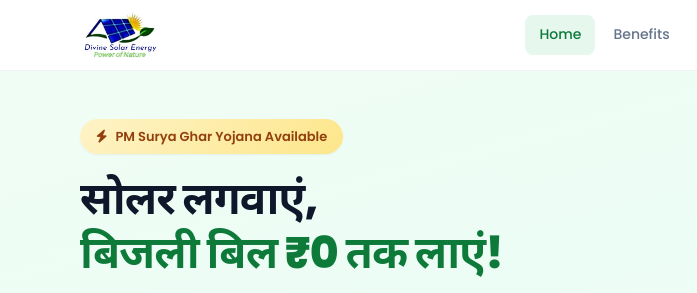
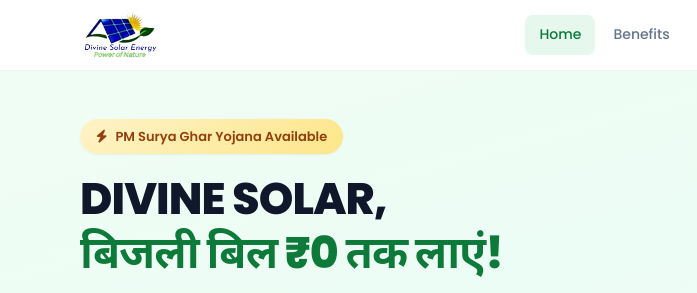
Before and after one commit to shauryaosint-design/divinen, a plain HTML site: page index.html in a window 1280 px wide. Shown: the top 293 px of the page, 0-697 px from the left. Drawn offline with Linux system fonts and the light colour scheme.

Commit message:
Update index.html

```diff
--- a/index.html
+++ b/index.html
@@ -37,7 +37,7 @@
         <div class="container hero-content">
             <div class="hero-text">
                 <p class="hero-badge"><i class="fas fa-bolt"></i> PM Surya Ghar Yojana Available</p>
-                <h1>सोलर लगवाएं,<br><span>बिजली बिल ₹0 तक लाएं!</span></h1>
+                <h1>DIVINE SOLAR,<br><span>बिजली बिल ₹0 तक लाएं!</span></h1>
                 <p class="hero-desc">
                     Professional solar panel installation with government subsidy up to <strong>₹1,08,000</strong>.
                     Save 80-90% on your electricity bills. Free site survey & 25-year performance warranty.
```
